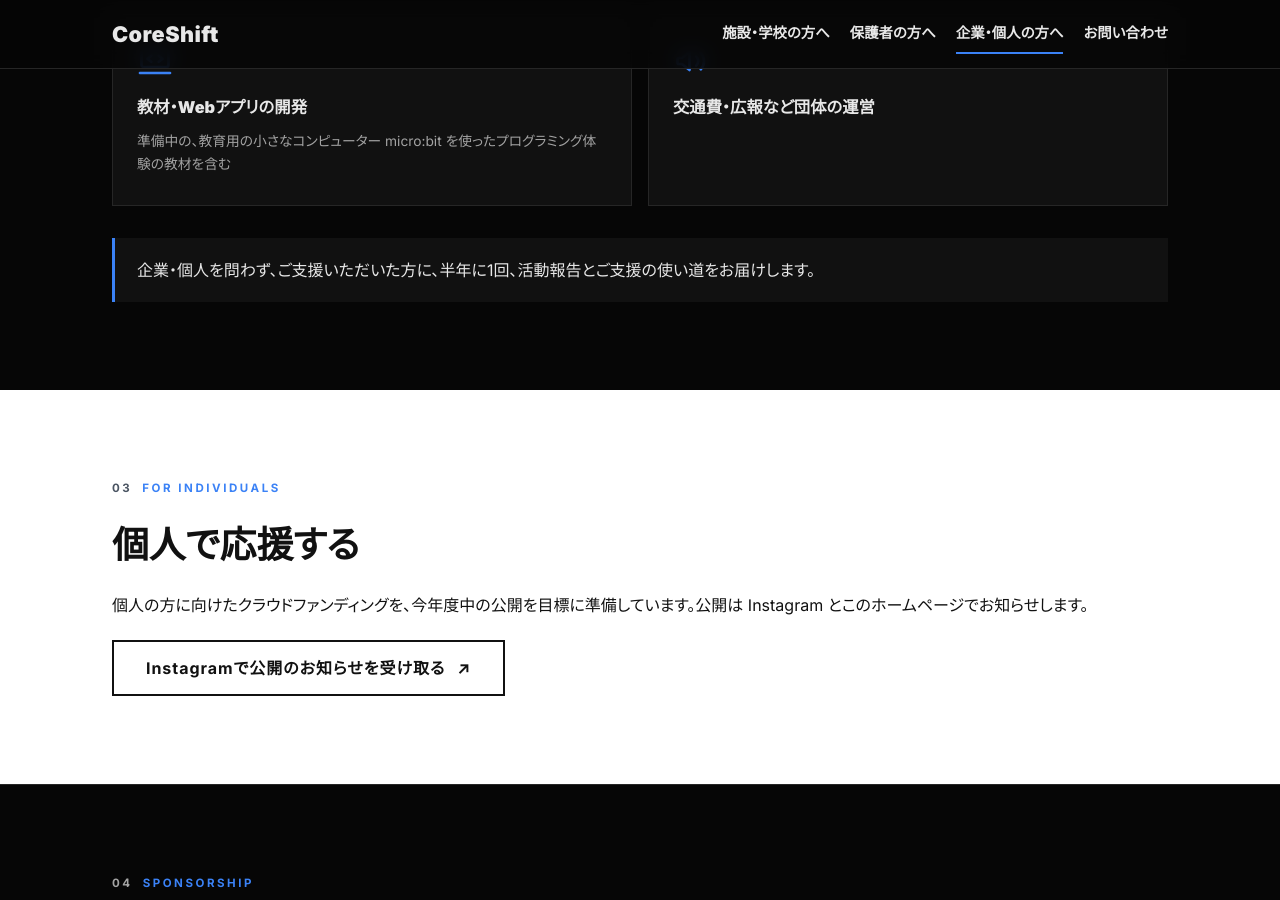
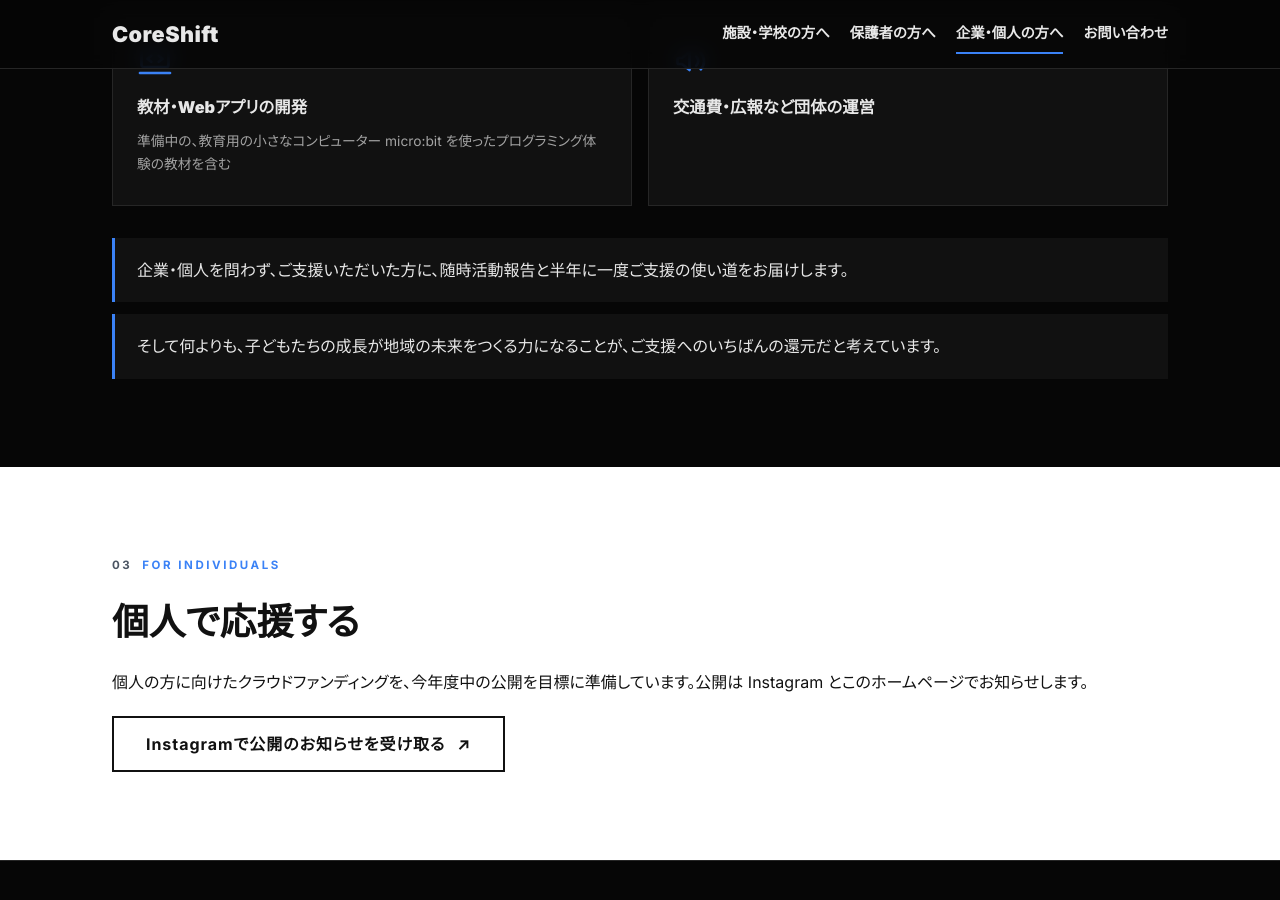
Before and after one commit to coreshiftforch/CoreShift-forchildren-web, a Jekyll site: the page built from coreshift-for-children/support/index.html, in a window 1280 px wide and 900 px high, scrolled down 1752 px. Built offline with Jekyll 4.4.1, drawn with Linux system fonts in a browser that asks for light colours.

Commit message:
content: 企業・個人向けに、報告の頻度の変更と「いちばんの還元」の考えを追記
- 「半年に1回、活動報告とご支援の使い道」→「随時活動報告と半年に一度ご支援の使い道」
- 子どもたちの成長が地域の未来をつくる力になることが、いちばんの還元だという考えを追記

Co-Authored-By: Claude Opus 5.5 <noreply@anthropic.com>

```diff
--- a/coreshift-for-children/support/index.html
+++ b/coreshift-for-children/support/index.html
@@ -46,7 +46,7 @@ nav: support
         <li><svg viewBox="0 0 24 24" width="36" height="36" fill="none" stroke="currentColor" stroke-width="1.8" stroke-linecap="round" stroke-linejoin="round" aria-hidden="true"><rect x="3" y="4" width="18" height="12" rx="1.5"/><path d="M2 20h20M9.5 8.5 7 10.5l2.5 2M14.5 8.5l2.5 2-2.5 2"/></svg><h3>教材・Webアプリの開発</h3><p>準備中の、教育用の小さなコンピューター micro:bit を使ったプログラミング体験の教材を含む</p></li>
         <li><svg viewBox="0 0 24 24" width="36" height="36" fill="none" stroke="currentColor" stroke-width="1.8" stroke-linecap="round" stroke-linejoin="round" aria-hidden="true"><path d="M3 11v2a1 1 0 0 0 1 1h2l5 4V6L6 10H4a1 1 0 0 0-1 1Z"/><path d="M15.5 9a4 4 0 0 1 0 6M18.5 6.5a8 8 0 0 1 0 11"/></svg><h3>交通費・広報など団体の運営</h3></li>
       </ul>
-      <div class="facts"><p>企業・個人を問わず、ご支援いただいた方に、半年に1回、活動報告とご支援の使い道をお届けします。</p></div>
+      <div class="facts"><p>企業・個人を問わず、ご支援いただいた方に、随時活動報告と半年に一度ご支援の使い道をお届けします。</p><p>そして何よりも、子どもたちの成長が地域の未来をつくる力になることが、ご支援へのいちばんの還元だと考えています。</p></div>
     </div>
   </section>
 
```
